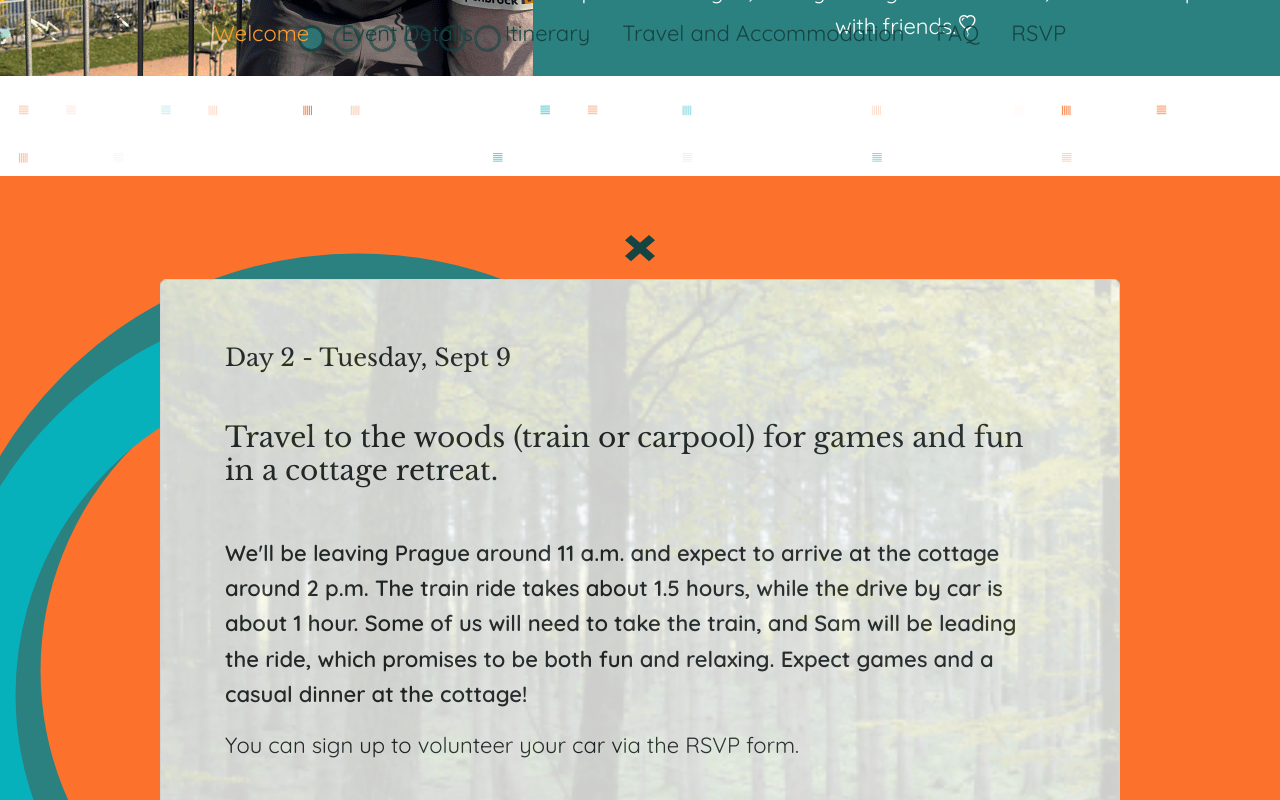
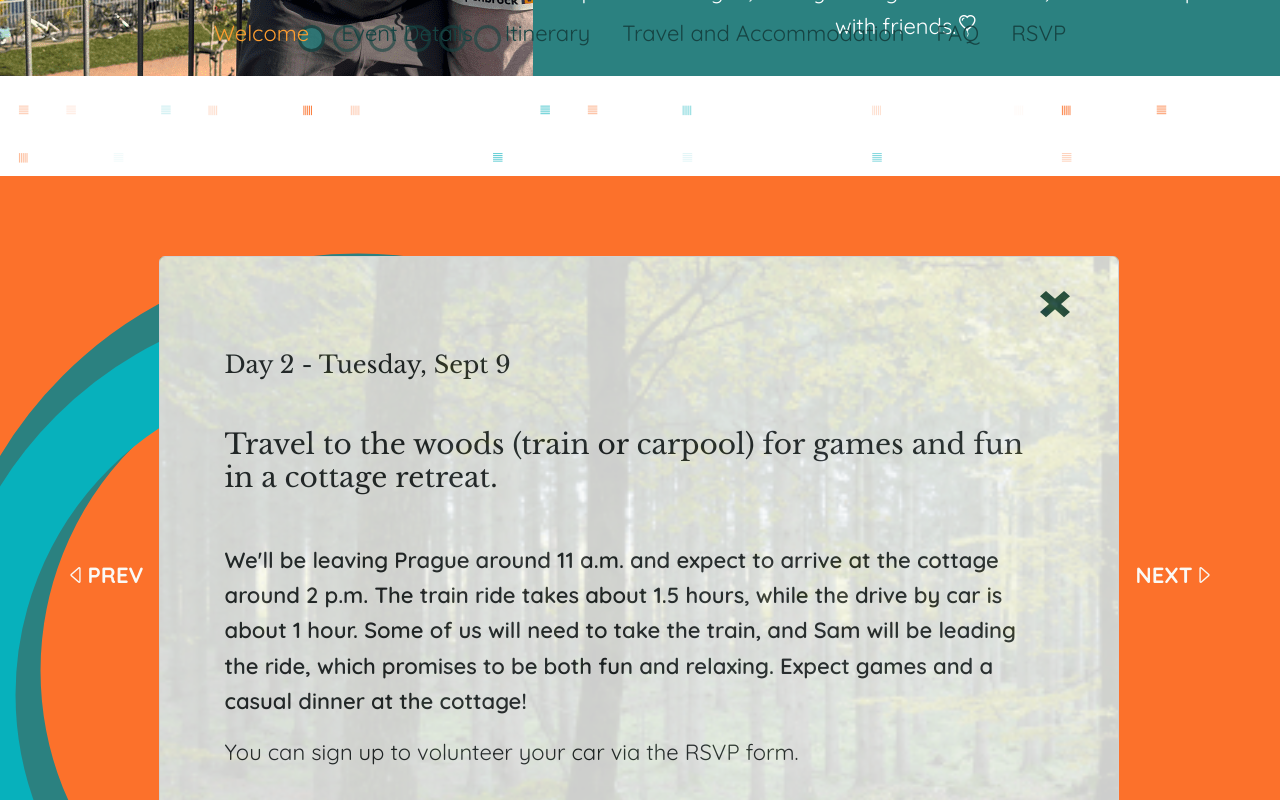
Before and after one commit to queuing4oranges/sam-adrian-wedding, a React (Vite) app: page /#welcome in a window 1280 px wide. Both pictures are taken after a click on the element 640 px from the left and 400 px from the top of the page. Built offline with nearby package versions, Linux system fonts and the light colour scheme; a web font is replaced by a local one.

Commit message:
Add prev/next button to days

```diff
--- a/src/components/itinerary/Itinerary.jsx
+++ b/src/components/itinerary/Itinerary.jsx
@@ -23,6 +23,7 @@ export default function Itinerary() {
 					setShowMore={setShowMore}
 					schedule={schedule}
 					selectedDay={selectedDay}
+					setSelectedDay={setSelectedDay}
 				/>
 			:
 				<ScheduleInfo
--- a/src/components/itinerary/SingleDayInfo.jsx
+++ b/src/components/itinerary/SingleDayInfo.jsx
@@ -1,4 +1,4 @@
-import { useState } from 'react';
+import { useState, useEffect } from 'react';
 import {
 	Row, Col, Card, CardBody, Button,
 	Modal, ModalBody, ModalFooter
@@ -8,19 +8,53 @@ import Xicon from '../../assets/svgs/Xicon.jsx';
 
 import './singledayinfo.scss';
 
-export default function SingleDayInfo({ setShowMore, schedule, selectedDay }) {
-	const { day, date, title, description, note, imageUrl, inspirationUrl } = schedule[selectedDay - 1];
+export default function SingleDayInfo({ setShowMore, schedule, selectedDay, setSelectedDay }) {
 	const [modal, setModal] = useState(false);
+	const [currentDay, setCurrentDay] = useState(null);
 
 	const toggle = () => setModal(!modal);
+
+	// Ensure selectedDay is within the valid range and update currentDay accordingly
+	useEffect(() => {
+		// If selectedDay is out of bounds, reset it to the first valid day
+		const validDay = Math.max(1, Math.min(selectedDay, schedule.length));
+		setSelectedDay(validDay);
+	}, [selectedDay, schedule.length, setSelectedDay]);
+
+	useEffect(() => {
+		const current = schedule[selectedDay - 1];
+		setCurrentDay(current);
+	},[selectedDay, schedule]);
+
+	const { day, date, title, description, note, imageUrl, inspirationUrl } = currentDay || {};
+
+	const handleNextDay = () => {
+		if (selectedDay < schedule.length) {
+			setSelectedDay(selectedDay + 1);
+		} else {
+			return null;
+		}
+	}
+
+	const handlePrevDay = () => {
+		if (selectedDay > 1) {
+			setSelectedDay(selectedDay - 1);
+		}
+	}
 
 	return (
 		<Row className='card-container w-100'>
 			<Col xs={12} lg={6} className='w-100 d-flex flex-column justify-content-center align-items-center'>
-				{!modal ? <>
+				{!modal ?
+				<div className='d-flex'>
+					<span className='prev-span d-flex align-items-center' style={{ height: '40rem'}} onClick={handlePrevDay}>
+						<i className='bi bi-caret-left'/>
+						<span className='me-3'>PREV</span>
+					</span>
+					<Card className='px-5 py-2' style={{ height: '40rem', width: '60rem'}}>
 						<span
 							onClick={() => setShowMore(false)}
-						className='close-x d-flex justify-content-end pb-3'
+							className='close-x pb-3 pt-4 d-flex justify-content-end'
 							title='Close'
 						>
 							<Xicon
@@ -30,7 +64,6 @@ export default function SingleDayInfo({ setShowMore, schedule, selectedDay }) {
 								className='xicon'
 							/>
 						</span>
-					<Card className='p-5' style={{ height: '40rem', width: '60rem'}}>
 						<div
 							className='show-bg'
 							style={{ backgroundImage: `url(${imageUrl})`}}>
@@ -48,7 +81,11 @@ export default function SingleDayInfo({ setShowMore, schedule, selectedDay }) {
 							}
 						</CardBody>
 					</Card>
-				</>
+					<span className='next-span d-flex align-items-center' style={{ height: '40rem'}} onClick={handleNextDay}>
+						<span className='ms-3'>NEXT</span>
+						<i className='bi bi-caret-right'/>
+					</span>
+					</div>
 				: <FotoModal inspirationUrl={inspirationUrl} toggle={toggle} modal={modal} />
 				}
 			</Col>
--- a/src/components/itinerary/singledayinfo.scss
+++ b/src/components/itinerary/singledayinfo.scss
@@ -11,3 +11,9 @@
 	width: 80rem !important;
 	height: 60rem;
 }
+
+.prev-span, .next-span {
+	color: vars.$white;
+	font-weight: bolder;
+	cursor: pointer;
+}
```
Lines whose indentation alone changed are shown as unchanged.
